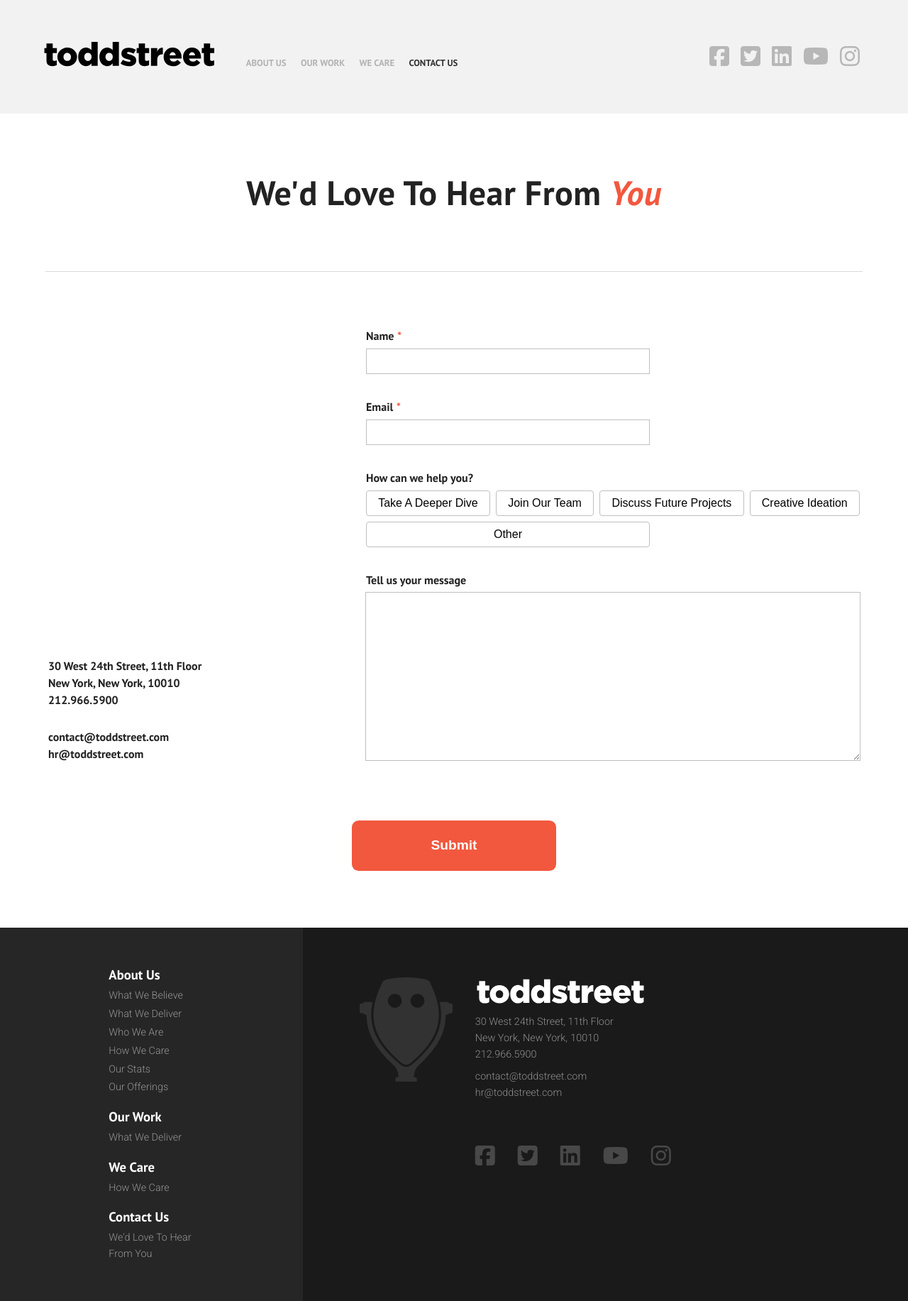
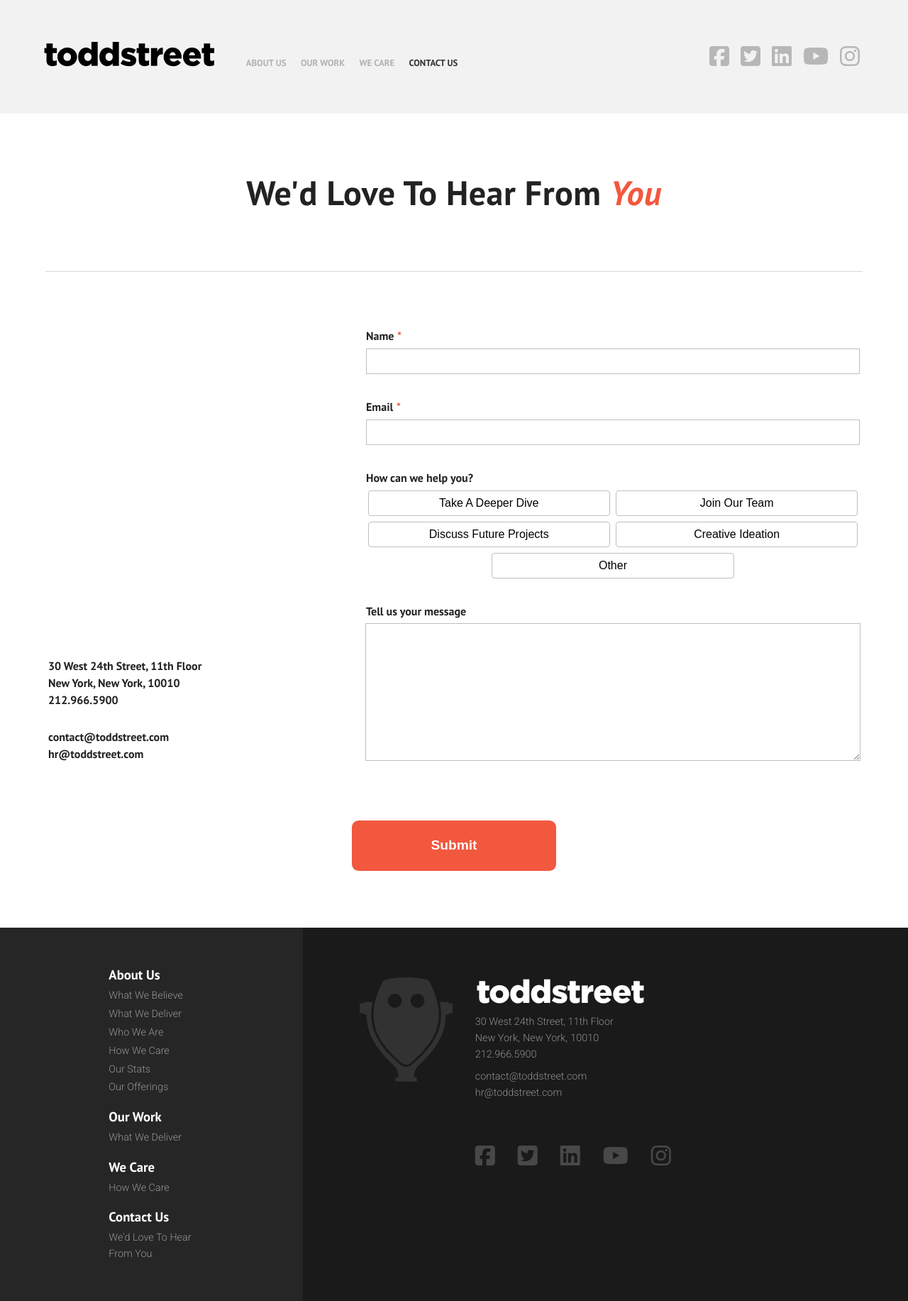
Before and after one commit to toddstreetDev/toddstreetDev.github.io, a Jekyll site: the page built from contact.markdown, in a window 1280 px wide. Shown: the whole page at 71% size. Built offline with Jekyll 4.4.1, drawn with Linux system fonts in a browser that asks for light colours; nearby versions of some CDN libraries.

Commit message:
css changes to contact, job and employees

```diff
--- a/_includes/contact.html
+++ b/_includes/contact.html
@@ -19,10 +19,10 @@
       </div>
       <div class="contact-form">
           <div class="contact-title no-margin">Name<i>*</i></div>
-          <input type="text" name="name" value="" required />
+          <input class="input" type="text" name="name" value="" required />
 
           <div class="contact-title">Email<i>*</i></div>
-          <input type="email" name="email" value="" required />
+          <input class="input" type="email" name="email" value="" required />
 
           <div class="contact-title">{{include.data.question}}</div>
           <div class="contact-reasons">
@@ -37,7 +37,7 @@
 
           <div class="contact-title margin">Tell us your message</div>
           <div class="contact-message">
-            <textarea name="message" rows="8" ></textarea>
+            <textarea class="input" name="message" rows="8" ></textarea>
           </div>
       </div>
     </div>
--- a/_sass/contact.sass
+++ b/_sass/contact.sass
@@ -57,21 +57,22 @@
         resize: vertical
         padding: .5em
         margin: .25em
-      input
+      .input
         display: block
-        max-width: 400px
       .contact-reasons
         flex: 0 0 auto
         display: flex
         flex-direction: row
         flex-wrap: wrap
+        justify-content: center
         .answer
-          flex: 1 0 auto
+          flex: 0 0 48.5%
           background: white
           border-radius: .25em
           outline: none
-          &:hover
-            background: $c100
+          @media screen and (min-width: $tablet)
+            &:hover
+              background: $c100
 
           &.active-answer
             background: $c20
@@ -88,6 +89,10 @@
     #contact-inner-container
       .contact-info
         flex: 0 0 50%
+      .contact-form
+        .contact-reasons
+          .answer
+            flex: 1 1 100%
   @media screen and (max-width:$tablet)
     #contact-inner-container
       display: block
@@ -103,14 +108,17 @@
       .contact-form
         display: block
         padding-left: 0px
-        input
+        .input
           margin-left: 0px
           max-width: $tablet
           width: 100%
+        .contact-reasons
+          .answer
+            flex: 0 0 48.5%
   @media screen and (max-width:$mobile)
     #contact-inner-container
       .contact-info
-        flex-direction: column
+        flex-direction: column-reverse
         #map
           flex: 1 1 auto
         .contact-info-text
@@ -130,6 +138,7 @@
           .answer
             flex: 1 1 auto
             margin: .25em 0px
+            background: $c100
 
 
 
--- a/_sass/employees.sass
+++ b/_sass/employees.sass
@@ -45,7 +45,7 @@
           flex: 0 0 $column4
           margin: 0px 0px 2em
           .employee-text
-            padding: 0px 2em
+            padding: 0px 1em
             margin-top: .5em
             text-align: center
             line-height: .9em
--- a/_sass/job.sass
+++ b/_sass/job.sass
@@ -97,6 +97,9 @@
         text-transform: none
         margin: 0px
         letter-spacing: normal
+        line-height: 1em
+      h3
+        margin-bottom: 1em
       @media screen and (max-width: $desktop)
         padding: $paddingw*1.6 $paddingw 0px
         h1
--- a/_sass/title.sass
+++ b/_sass/title.sass
@@ -20,6 +20,7 @@
       font-size: 1em
       margin-top: $paddingh/1.5
     .quote-text
+      //text-align: left
       font-weight: 400
       display: flex
       align-items: stretch
@@ -38,6 +39,7 @@
         &:first-child
           margin-right: 20px
         &:last-child
+          align-self: flex-end
           margin-left: 20px
           transform: rotate(180deg)
     .quote-from
```
Also changed, not shown: 2 other files.
